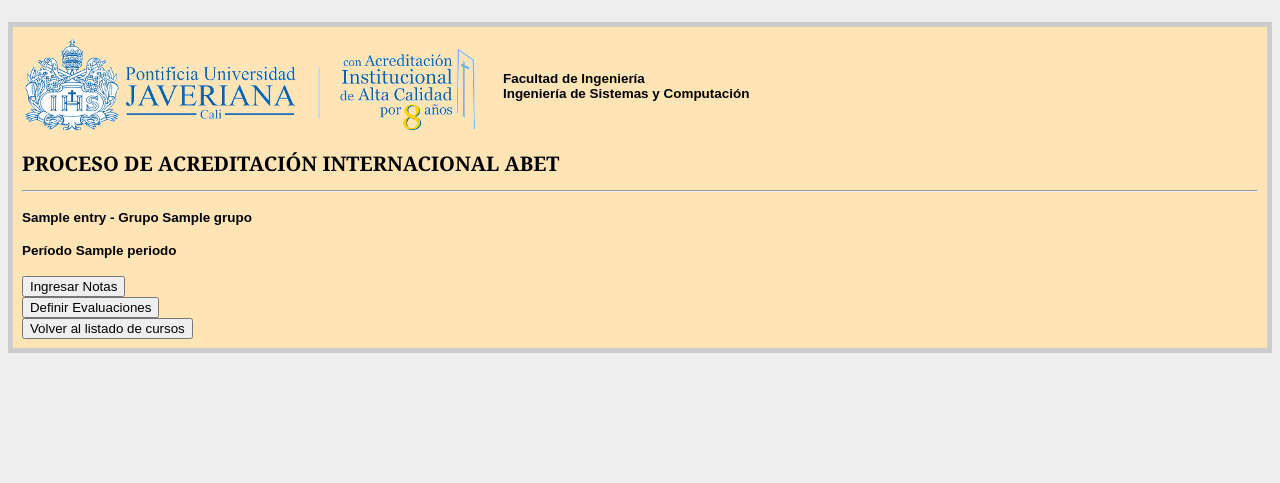
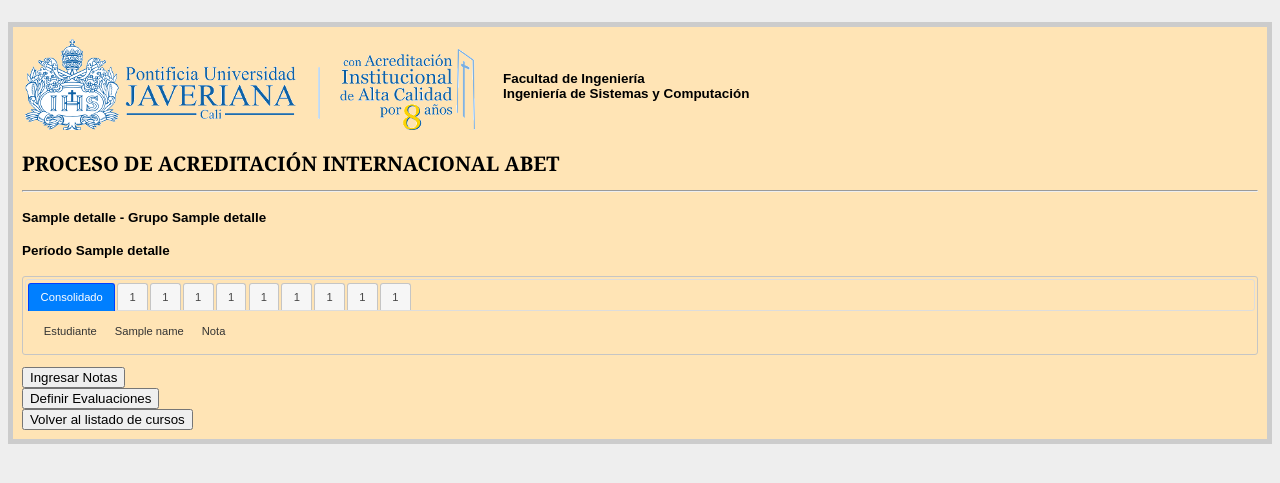
Before and after one commit to abuss/abetpujc, a Flask app: template templates/course.html in a window 1280 px wide. Shown: the top 483 px of the page. Run offline with Flask 2, Linux system fonts and the light colour scheme; the template is opened without the code that fills it: most values are stand-ins (such as "Sample title", 1, 10 or a date in 2020); some libraries are stand-ins or nearby versions.

Commit message:
Development of the courses (45).
Se comenzo a visualizar el consolidado en la pagina principal de los cursos. Falta guardar notas y mostrar los resultados de programa en vez de los indicadores.

```diff
--- a/main.py
+++ b/main.py
@@ -74,12 +74,98 @@ def show_courses():
 
 @app.route('/<periodo>/<codigo>/<grupo>', methods=['GET', 'POST'])
 def asignatura(periodo, codigo, grupo):
+    # Accede a la base de datos
     db = get_db()
-    cur = db.execute(
-        "select nombre, codigo, grupo, periodo from asignatura where codigo=? and grupo=? and periodo=?",
+
+    # Recupera (de la base de datos) los detalles del curso
+    cur1 = db.execute(
+        "select nombre, codigo, grupo, periodo, id from asignatura where codigo=? and grupo=? and periodo=?",
         [codigo,grupo,periodo])
-    entries = [dict(title=row[0], cod=row[1], grupo=row[2], periodo=row[3]) for row in cur.fetchall()]
-    return render_template('course.html', entries=entries[0])
+    detalles = cur1.fetchall()[0]
+
+    # Recupera (de la base de datos) los estudiantes
+    cur2 = db.execute("select nombre, codigo from estudiante where asignatura=? order by nombre asc", [detalles[4]])
+    estudiantes = cur2.fetchall()
+
+    # Recupera (de la base de datos) los datos de los instrumentos de evaluacion
+    cur3 = db.execute(
+        "select d.evaluacion, d.id_evaluacion, e.competencia, e.porcentaje \
+        from porcentaje_instrumento as d, porcentaje_abet as e, resultado_de_programa as f \
+        where e.porcentaje > 0 and d.id_evaluacion = e.evaluacion and e.competencia = f.id and e.asignatura=? \
+        order by d.id_evaluacion",
+        [detalles[4]])
+    resprog = cur3.fetchall()
+
+    # Recupera (de la base de datos) la informacion de las evaluaciones ya contenida en la base de datos
+    cur4 = db.execute(
+        "select d.evaluacion, e.competencia, e.porcentaje, e.superior, f.descripcion \
+        from porcentaje_instrumento as d, porcentaje_abet as e, indicador_de_desempeno as f \
+        where d.id_evaluacion = e.evaluacion and f.id = e.competencia and e.nivel = 3")
+    porcindicadores = cur4.fetchall()
+
+    # Recupera (de la base de datos) la informacion de las notas de los indicadores ya contenida en la base de datos
+    cur5 = db.execute(
+        "select evaluacion, competencia, codigo_estudiante, nota from nota_indicador where asignatura=?",
+        [detalles[4]])
+    notasInd = cur5.fetchall()
+
+    # Procesa los datos de los instrumentos de evaluacion, incluyendo la informacion previamente guardada
+    inst = []
+    indicadores = []
+    i = 0
+    while i < len(resprog):
+        temp1 = []
+        numero = resprog[i][1]
+        temp1.append(resprog[i])
+        if i >= len(resprog) - 1:
+            break
+        i = i + 1
+        while numero == resprog[i][1]:
+            temp1.append(resprog[i])
+            if i >= len(resprog) - 1:
+                break
+            i = i + 1
+
+        temp5 = 0
+        temp6 = []
+        temp8 = []
+        temp9 = []
+        for j in range(len(temp1)):
+            temp2 = list(temp1[j])
+            temp3 = []
+            temp4 = []
+            temp7 = []
+
+            k = 0
+            while k < len(porcindicadores):
+                if porcindicadores[k][0] == temp1[j][0] and porcindicadores[k][3] == temp1[j][2]:
+                    temp3.append([porcindicadores[k][1], porcindicadores[k][2]])
+                    temp4.append(porcindicadores[k][1])
+                    temp7.append(porcindicadores[k][4])
+                    del porcindicadores[k]
+                else:
+                    k = k + 1
+            temp5 = temp5 + len(temp3)
+            temp6.append(temp4)
+            temp8.append(temp7)
+            for l in range(len(temp3)):
+                temp9.append(temp3[l][1]*temp2[3]/10000)
+            temp1[j] = tuple(temp2)
+
+        indicadores.append([temp5, reduce(lambda x, y: x + y, temp6), reduce(lambda x, y: x + y, temp8), temp9])
+        inst.append(temp1)
+
+    # Procesa los datos de las notas guardadas previamente
+    notas = {}
+    for i in range(1,len(inst)+1):
+        notas[i]=dict([(e[1],{}) for e in estudiantes])
+    for (x,y,z,w) in notasInd:
+        notas[x][z][y] = w
+
+    # Agrupa los datos recuperados y procesados en una sola lista y la retorna a la pagina web
+    entries = {'detalles': detalles, 'estudiantes': estudiantes, 'resprog': inst, 'numinstrumentos': len(inst),
+               'numestudiantes': len(estudiantes), 'indicadores': indicadores, 'notas': notas}
+    return render_template('course.html', entries=entries)
 
 
 @app.route('/<periodo>/<codigo>/<grupo>/defcourse', methods=['GET', 'POST'])
@@ -445,7 +531,7 @@ def guardarNotas(periodo, codigo, grupo):
     # Procesa los datos de los indicadores de evaluacion, incluyendo la informacion previamente guardada
     indicadores = []
     pesos = []
-    ubicacion = []
+    evaluacion = []
     i = 0
     while i < len(resprog):
         temp1 = []
@@ -480,7 +566,11 @@ def guardarNotas(periodo, codigo, grupo):
 
         indicadores.append(reduce(lambda x, y: x + y, temp4))
         pesos.append(temp5)
-        ubicacion.append(numero)
+        evaluacion.append(numero)
+
+    print indicadores
+    print pesos
+    print evaluacion
 
     # Recupera de la pagina los datos de las entradas y los procesa
     datos = []
@@ -494,6 +584,8 @@ def guardarNotas(periodo, codigo, grupo):
             temp1.append(temp2)
         datos.append(temp1)
 
+    print datos
+
     # Elimina de la base de datos los registros viejos
     db.execute('delete from nota_indicador where asignatura=?',[detalles[4]])
     db.commit()
@@ -504,17 +596,29 @@ def guardarNotas(periodo, codigo, grupo):
             if datos[d][e] == []:
                 continue
             else:
+                definstrumento = 0
                 for i in range(len(datos[d][e])): # Indicadores
                     if datos[d][e][i] != u'':
                         db.execute(
                             "insert into nota_indicador values (?,?,?,?,?)",
-                            [detalles[4], ubicacion[d], indicadores[d][i], estudiantes[e][1], int(datos[d][e][i])])
+                            [detalles[4], evaluacion[d], indicadores[d][i], estudiantes[e][1], int(datos[d][e][i])])
+
+                        definstrumento = definstrumento + (5.0*int(datos[d][e][i])*pesos[d][i]/100)
                     else:
                         db.execute(
                             "insert into nota_indicador (asignatura, evaluacion, competencia, codigo_estudiante) \
                             values (?,?,?,?)",
-                            [detalles[4], ubicacion[d], indicadores[d][i], estudiantes[e][1]])
+                            [detalles[4], evaluacion[d], indicadores[d][i], estudiantes[e][1]])
+
+                db.execute(
+                    "insert into nota_instrumento values (?,?,?,?)",
+                    [detalles[4], evaluacion[d], estudiantes[e][1], definstrumento])
+
+                print definstrumento
         db.commit()
+
+    print db.execute("select * from nota_instrumento").fetchall()
+    print db.execute("select * from estudiante").fetchall()
 
     # Recarga la pagina de los indicadores
     return redirect(url_for('notas', periodo=periodo, codigo=codigo, grupo=grupo))
--- a/scripts/DB_Abet_SQLite.sql
+++ b/scripts/DB_Abet_SQLite.sql
@@ -204,12 +204,11 @@ CREATE TABLE NOTA_INSTRUMENTO
 		-- Nota de cada estudiantes por evaluacion
 	NOTA NUMERIC DEFAULT 0.0,
 
-	PRIMARY KEY (ASIGNATURA,  EVALUACION, CODIGO_ESTUDIANTE)
+	PRIMARY KEY (ASIGNATURA, EVALUACION, CODIGO_ESTUDIANTE)
 	FOREIGN KEY (CODIGO_ESTUDIANTE)
 	REFERENCES ESTUDIANTE (CODIGO),
 	FOREIGN KEY (ASIGNATURA, EVALUACION)
-	REFERENCES PORCENTAJE_INSTRUMENTO (ASIGNATURA, ID_EVALUACION),
-	UNIQUE (CODIGO_ESTUDIANTE, EVALUACION)
+	REFERENCES PORCENTAJE_INSTRUMENTO (ASIGNATURA, ID_EVALUACION)
 );
 
 
--- a/templates/course.html
+++ b/templates/course.html
@@ -1,6 +1,24 @@
 <!doctype html>
 <title>ABET - Facultad de Ingeniería</title>
+    <link rel="stylesheet" href="http://code.jquery.com/ui/1.10.4/themes/smoothness/jquery-ui.css">
+    <script src="http://code.jquery.com/jquery-1.9.1.js"></script>
+    <script src="http://code.jquery.com/ui/1.10.4/jquery-ui.js"></script>
     <link rel=stylesheet type=text/css href="{{ url_for('static', filename='style.css') }}">
+    <style>
+   	    .wrapper {
+     	    width: 800px;
+    	}
+    </style>
+    <script>
+        $(function() {
+            $( "#tabs" ).tabs();
+            $(".ui-tabs").css("background", "rgb(255,228,181)");
+            $(".ui-tabs-panel").css("background", "rgb(255,228,181)");
+            $(".ui-tabs-nav").css("background", "transparent");
+        });
+    </script>
+
+<body>
 <div class=page>
     <table>
         <tr>
@@ -11,9 +29,91 @@
     </table>
     <h1>PROCESO DE ACREDITACIÓN INTERNACIONAL ABET</h1>
     <hr>
-  <h4>{{ entries.title }} - Grupo {{ entries.grupo }}</h4>
-  <h4>Período {{ entries.periodo }}</h4>
+    <h4>{{ entries.detalles[0] }} - Grupo {{ entries.detalles[2] }}</h4>
+    <h4>Período {{ entries.detalles[3] }}</h4>
     {% block body %}
+
+    <form name="forma" id="forma">
+        <div id="tabs">
+            <ul>
+                <li><a href="#tabs-0">Consolidado</a></li>
+                {% for i in range(1,entries.numinstrumentos+1) %}
+                    <li><a href="#tabs-{{i}}">{{entries.resprog[i-1][0][0]}}</a></li>
+                {% endfor %}
+            </ul>
+            <div id="tabs-0">
+                <table name="tabla{{i}}" id="tabla{{i}}" border="0">
+                    <tr>
+                        <td>Estudiante</td>
+                        <td width="10">&nbsp;</td>
+                            {% for j in range(0,entries.indicadores[0][0]) %}
+                                <td align="center" title="{{ entries.indicadores[0][2][j] }}">{{ entries.indicadores[0][1][j] }}</td>
+                            {% endfor %}
+                        <td width="10">&nbsp;</td>
+                        <td>Nota</td>
+                    </tr>
+                    {% if entries.numestudiantes > 0 %}
+                        {% for j in entries.notas[1].keys() %}
+                            <tr>
+                                {% for k in entries.estudiantes %}
+                                    {% if j == k[1] %}
+                                        <td>{{k[0]}}</td>
+                                    {% endif %}
+                                {% endfor %}
+                                <td width="10">&nbsp;</td>
+                                <td width="10">&nbsp;</td>
+                                <td align="center">0.0</td>
+                            </tr>
+                        {% endfor %}
+                    {% endif %}
+                </table>
+            </div>
+            {% for i in range(1,entries.numinstrumentos+1) %}
+                <div id="tabs-{{i}}">
+                    <table name="tabla{{i}}" id="tabla{{i}}" border="0">
+                        <tr>
+                            <td>Estudiante</td>
+                            <td width="10">&nbsp;</td>
+                                {% for j in range(0,entries.indicadores[i-1][0]) %}
+                                    <td align="center" title="{{ entries.indicadores[i-1][2][j] }}">{{ entries.indicadores[i-1][1][j] }}</td>
+                                {% endfor %}
+                            <td width="10">&nbsp;</td>
+                            <td>Nota</td>
+                        </tr>
+                        {% if entries.numestudiantes > 0 %}
+                            {% for j in entries.notas[i].keys() %}
+                                <tr>
+                                    {% for k in entries.estudiantes %}
+                                        {% if j == k[1] %}
+                                            <td>{{k[0]}}</td>
+                                        {% endif %}
+                                    {% endfor %}
+                                    <td width="10">&nbsp;</td>
+                                        {% for k in range(0,entries.indicadores[i-1][0]) %}
+                                            {% if entries.notas[i][j] != {} %}
+                                                {% for l in entries.notas[i].keys() %}
+                                                    {% for m in entries.notas[i][l].keys() %}
+                                                        {% if j == l and m == entries.indicadores[i-1][1][k] %}
+                                                            <td align="center">{{entries.notas[i][l][m]}}</td>
+                                                        {% endif %}
+                                                    {% endfor %}
+                                                {% endfor %}
+                                            {% else %}
+                                                <td align="center">0</td>
+                                            {% endif %}
+                                        {% endfor %}
+                                    <td width="10">&nbsp;</td>
+                                    <td id="nota{{i}}{{j}}" align="center">0.0</td>
+                                </tr>
+                            {% endfor %}
+                        {% endif %}
+                    </table>
+                </div>
+            {% endfor %}
+        </div>
+        <br>
+    </form>
+
     <form action="{{ url_for('notas', periodo=entries.periodo, codigo=entries.cod, grupo=entries.grupo) }}" method=post>
         <input type=submit value='Ingresar Notas'><br>
     </form>
@@ -25,3 +125,4 @@
     </form>
     {% endblock %}
 </div>
+</body>
```
Lines whose indentation alone changed are shown as unchanged.
